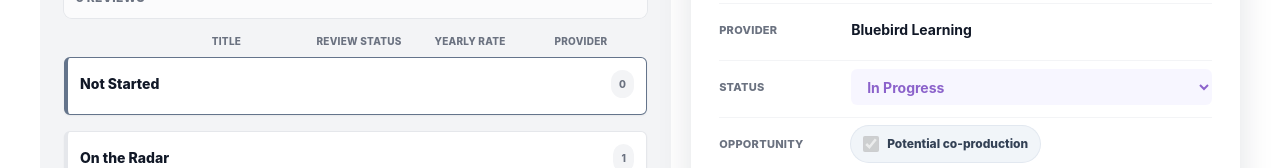
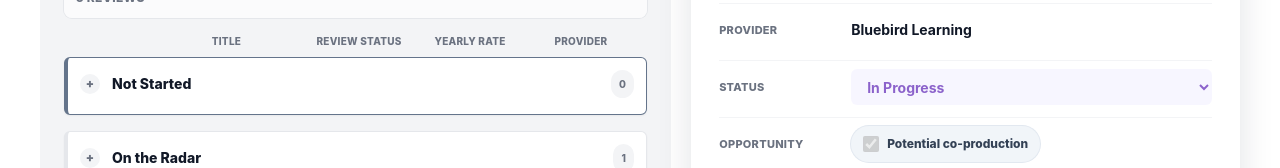
Before and after one commit to mattmussoline/Budget-Tracking-App, a Next.js app: page /demo/content-review in a window 1280 px wide. Shown: the part 784-952 px from the top of the page. Built offline with nearby package versions, Linux system fonts and the light colour scheme.

Commit message:
Collapse decision queue groups by default and add expand/collapse icons
Groups previously auto-opened for active statuses. Default every
group to collapsed, keep the existing auto-open-on-filter behavior,
and add a +/- indicator to the group header so the toggle state is
visible at a glance.

```diff
--- a/src/features/planning/components/content-review-dashboard.tsx
+++ b/src/features/planning/components/content-review-dashboard.tsx
@@ -216,7 +216,7 @@ export function ContentReviewDashboard({ fiscalYearId, items, providerOptions =
                   count={groupItems.length}
                   tone={status.tone}
                   testId={QUEUE_GROUP_TEST_IDS[status.value]}
-                  open={isFiltering || (groupItems.length > 0 && !isFinalReviewStatus(status.value))}
+                  open={isFiltering}
                 >
                   {groupItems.map((item) => <ReviewSummaryRow key={item.id} item={item} active={selectedId === item.id} isDemo={isDemo} onSelect={selectItem} onChange={changeItem} />)}
                 </ContentReviewGroup>;
@@ -479,9 +479,13 @@ function ReviewSummaryRow({ item, active, isDemo, onSelect, onOpenDetail, onChan
 }
 
 function ContentReviewGroup({ title, count, testId, tone, open, children }: { title: string; count: number; testId: string; tone?: keyof typeof TONE_CLASSES; open?: boolean; children: ReactNode }) {
-  return <details data-testid={testId} open={open} className={cn("rounded-md border border-gray-200 bg-white py-3 shadow-sm", tone && cn("border-l-4", TONE_CLASSES[tone].accent))}>
-    <summary className="flex cursor-pointer list-none items-center justify-between gap-3 px-3 pb-1 text-sm font-extrabold">
-      <span>{title}</span>
+  return <details data-testid={testId} open={open} className={cn("group rounded-md border border-gray-200 bg-white py-3 shadow-sm", tone && cn("border-l-4", TONE_CLASSES[tone].accent))}>
+    <summary className="flex cursor-pointer list-none items-center gap-3 px-3 pb-1 text-sm font-extrabold [&::-webkit-details-marker]:hidden">
+      <span aria-hidden="true" className="flex h-5 w-5 shrink-0 items-center justify-center rounded-full bg-gray-100 text-xs font-black leading-none text-muted">
+        <span className="group-open:hidden">+</span>
+        <span className="hidden group-open:inline">−</span>
+      </span>
+      <span className="flex-1">{title}</span>
       <span className="rounded-full bg-gray-100 px-2 py-1 text-[10px] uppercase tracking-wide text-muted">{count}</span>
     </summary>
     <div className="mt-2 grid gap-3 px-3">{count ? children : <p className="rounded-md bg-gray-50 p-3 text-sm font-bold text-muted">No items.</p>}</div>
```
Also changed, not shown: 1 other file (tests, documents, lock files or other folders).
